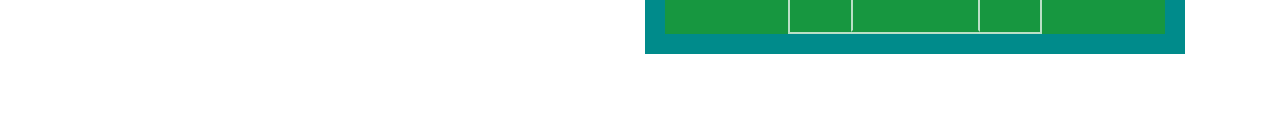
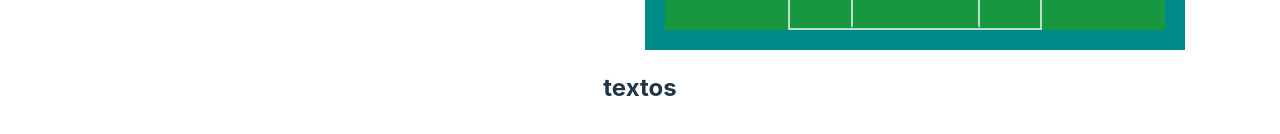
Before and after one commit to juanhm93/playing-field, a Vue app: page / in a window 1280 px wide. Shown: the part 726-860 px from the top of the page. Before the commit the page ends 800 px from the top, so only its background shows below. Built offline with nearby package versions, Linux system fonts and the light colour scheme.

Commit message:
add text

```diff
--- a/src/App.vue
+++ b/src/App.vue
@@ -6,6 +6,7 @@ import FieldComponent from "./components/FieldComponent.vue";
 <template>
   <!-- <HelloWorld msg="Vite + Vue" /> -->
   <FieldComponent />
+  <h2>textos</h2>
 </template>
 
 <style scoped>
```
